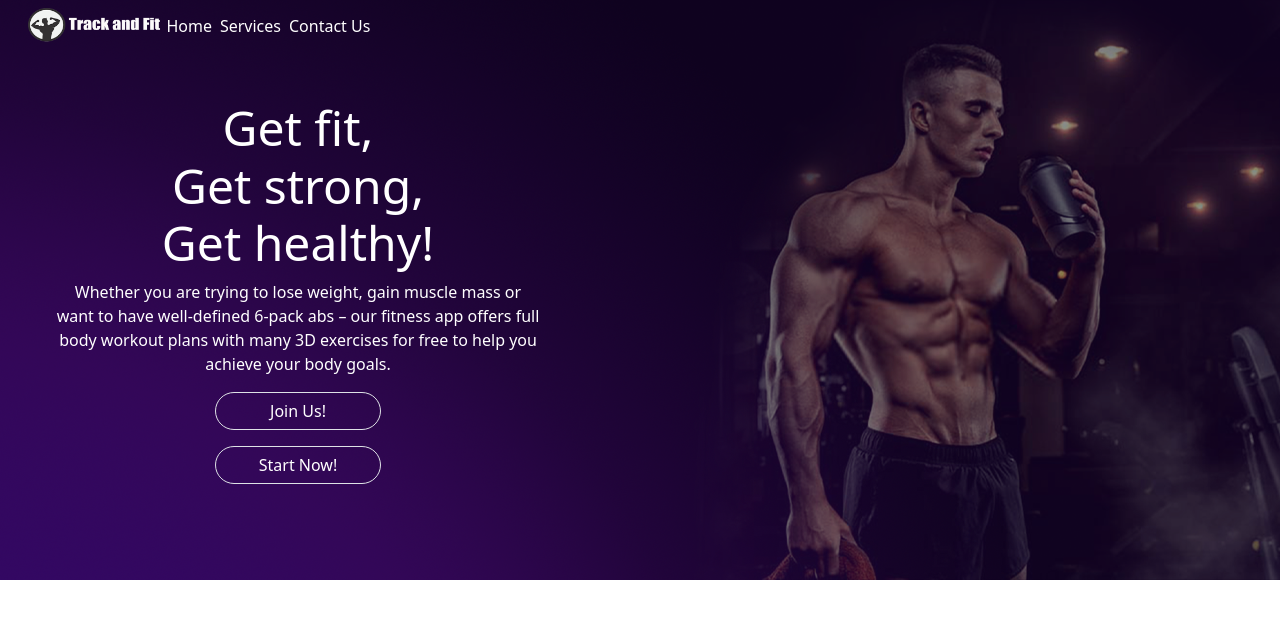
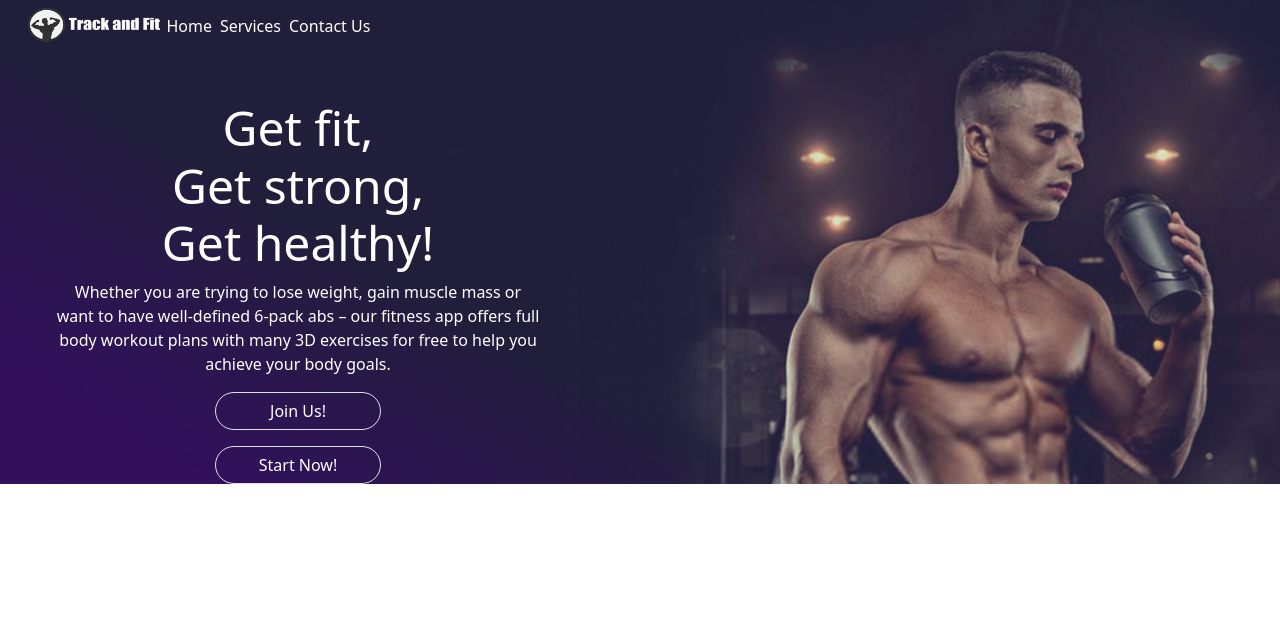
Before and after one commit to CodeITLab/fit_track_frontend_app, a Vue app: page / in a window 1280 px wide. Shown: the top 618 px of the page. Built offline with nearby package versions, Linux system fonts and the light colour scheme.

Commit message:
background

```diff
--- a/src/assets/css/views/dashboard.css
+++ b/src/assets/css/views/dashboard.css
@@ -2,11 +2,14 @@
     background: transparent;
     display: flex;
     justify-content: center;
+    height: 100%;
 }
 
 .navbar-items{
     width: 60px;
 }
+
+
 /* .day-card{
     background-color: rgb(57, 3, 71);
     height: 80px;
@@ -51,14 +54,16 @@ background: none;
 border: none;
 box-shadow: none;
 }
-
-.dashboard-wrapper{
+.dashboard{
     background-image: url(../../img/backgrounds/Background3.png);
     background-repeat: no-repeat;
-    background-size: auto;
+    background-size: cover;
 
     height: 100%;
     width: 100%;
+}
+.dashboard-wrapper{
+
 }
 
 .content-card{
--- a/src/assets/css/views/homepage.css
+++ b/src/assets/css/views/homepage.css
@@ -1,11 +1,17 @@
-
+body, html{
+  height: 100%;
+}
+#app{
+  height: 100%;
+}
   .home{
-    background-image: url(../../img/backgrounds/background7.png);
+    background-image: url(../../img/backgrounds/Background4.png);
     background-repeat: no-repeat;
-    background-size: auto;
+    background-size: cover;
     display: flex;
-    min-height: 580px;
-    min-width: 100%;
+    height: 100%;
+    /* min-height: 100%;
+    min-width: 100%; */
   }
   .links{
     color: white;
--- a/src/components/create-workout-component/CreateWorkoutComponent.vue
+++ b/src/components/create-workout-component/CreateWorkoutComponent.vue
@@ -31,7 +31,7 @@ export default defineComponent({
 </script>
 
 <template>
-  <div class="d-flex justify-content-center align-items-center">
+  <div class="d-flex justify-content-center align-items-center bg-none">
     <h5 class="text-white ps-2 pe-1">Plan Your Exercise</h5>
     <button @click="open()" type="button" class="plus-btn" data-toggle="modal" data-target="#exampleModal">
       <img src="../../assets/img/logos/add-icon.png" height="40" alt="add-button" />
--- a/src/views/DashboardView.vue
+++ b/src/views/DashboardView.vue
@@ -16,8 +16,8 @@ export default defineComponent({
 <template>
   <div class="dashboard-wrapper">
     <DashboardTopNavbarComponent />
-    <SideNavbarComponent />
-    <CreateWorkoutComponent />
+    <SideNavbarComponent/>
+    <CreateWorkoutComponent/>
   </div>
 </template>
 <style lang="scss" scoped>
```
